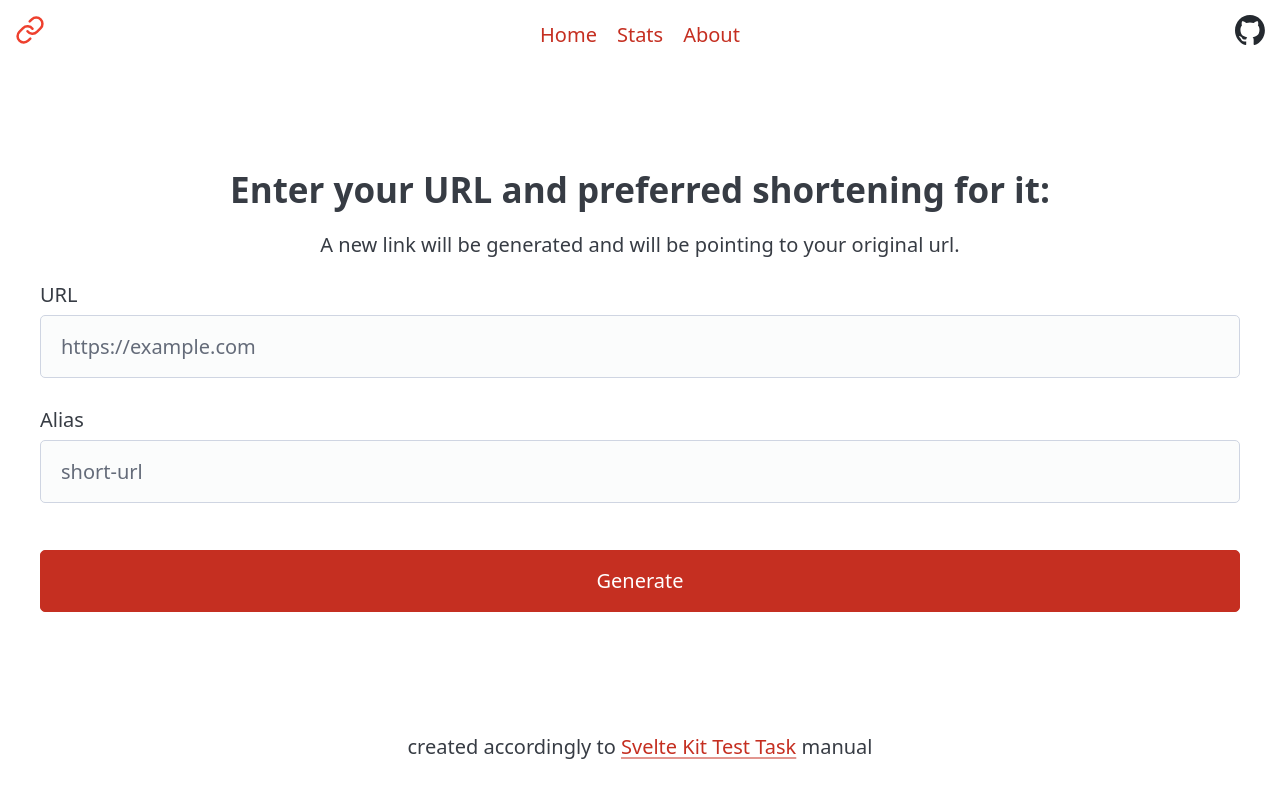
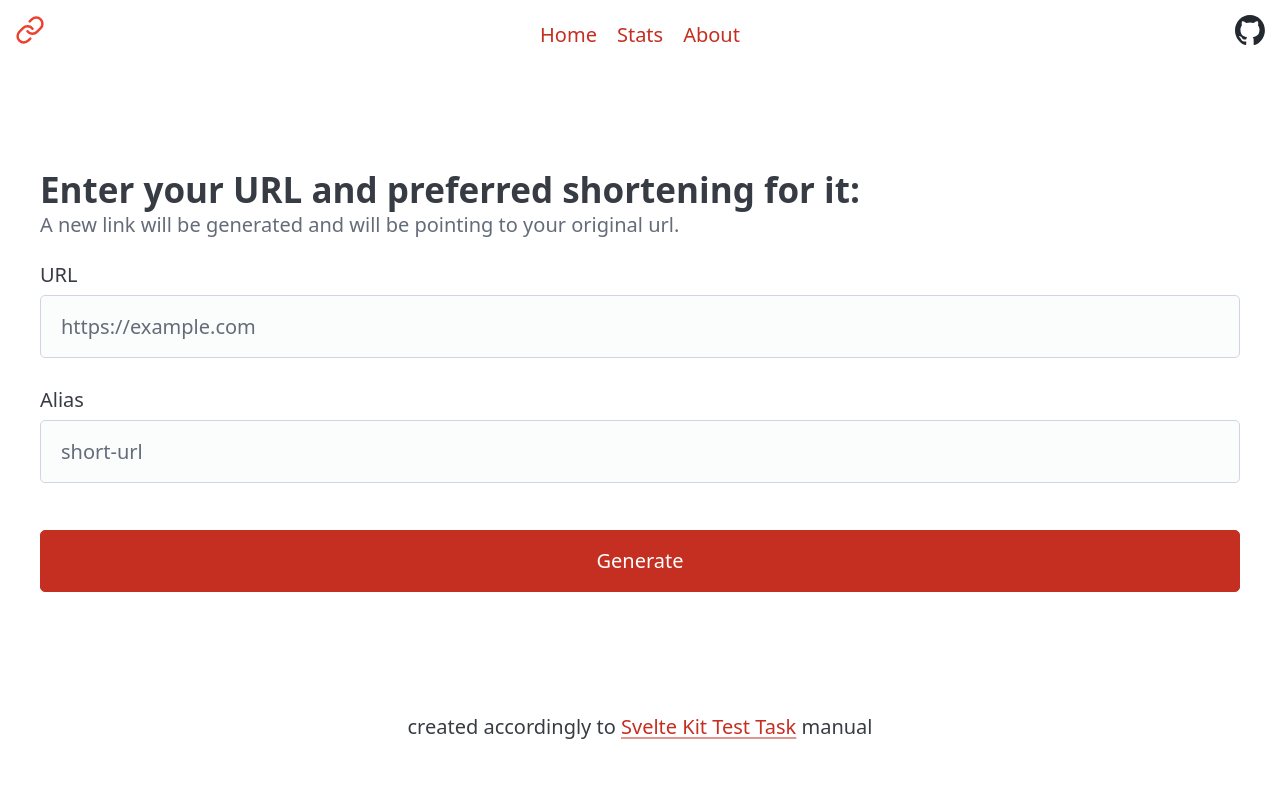
Before and after one commit to BohaLash/url-shortener, a SvelteKit app: page / in a window 1280 px wide. Built offline with nearby package versions, Linux system fonts and the light colour scheme.

Commit message:
design update

```diff
--- a/src/routes/+page.svelte
+++ b/src/routes/+page.svelte
@@ -1,5 +1,5 @@
 <script lang="ts">
-	import Form from './Form.svelte';
+	import Form from "./Form.svelte";
 </script>
 
 <svelte:head>
@@ -8,11 +8,15 @@
 </svelte:head>
 
 <section>
-	<h2>
-		Enter your <strong>URL</strong> and preferred shortening for it:
-	</h2>
-
-	<p>A new link will be generated and will be pointing to your original url.</p>
+	<hgroup>
+		<h2>
+			Enter your <strong>URL</strong> and preferred shortening for it:
+		</h2>
+		<p>
+			A new link will be generated
+			and will be pointing to your original url.
+		</p>
+	</hgroup>
 
 	<Form />
 </section>
@@ -20,6 +24,5 @@
 <style lang="scss">
 	section {
 		padding-top: 5em;
-		text-align: center;
 	}
 </style>
--- a/src/routes/list/+page.svelte
+++ b/src/routes/list/+page.svelte
@@ -10,8 +10,10 @@
 </svelte:head>
 
 <section>
-	<h1>List of generated links:</h1>
-	<p>Click to open stats</p>
+	<hgroup>
+		<h1>List of generated links:</h1>
+		<p>Click to open stats</p>
+	</hgroup>
 
 	<ul>
 		{#each data.links as link}
```
